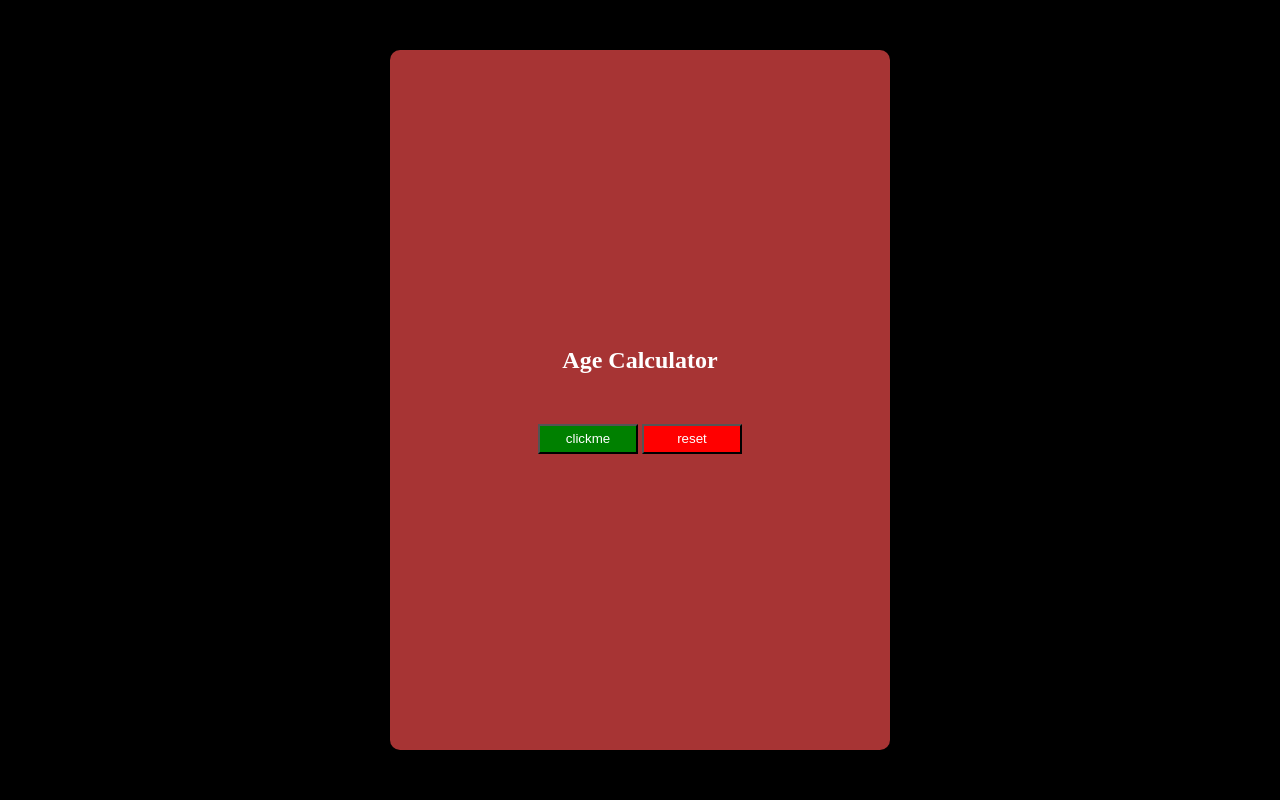
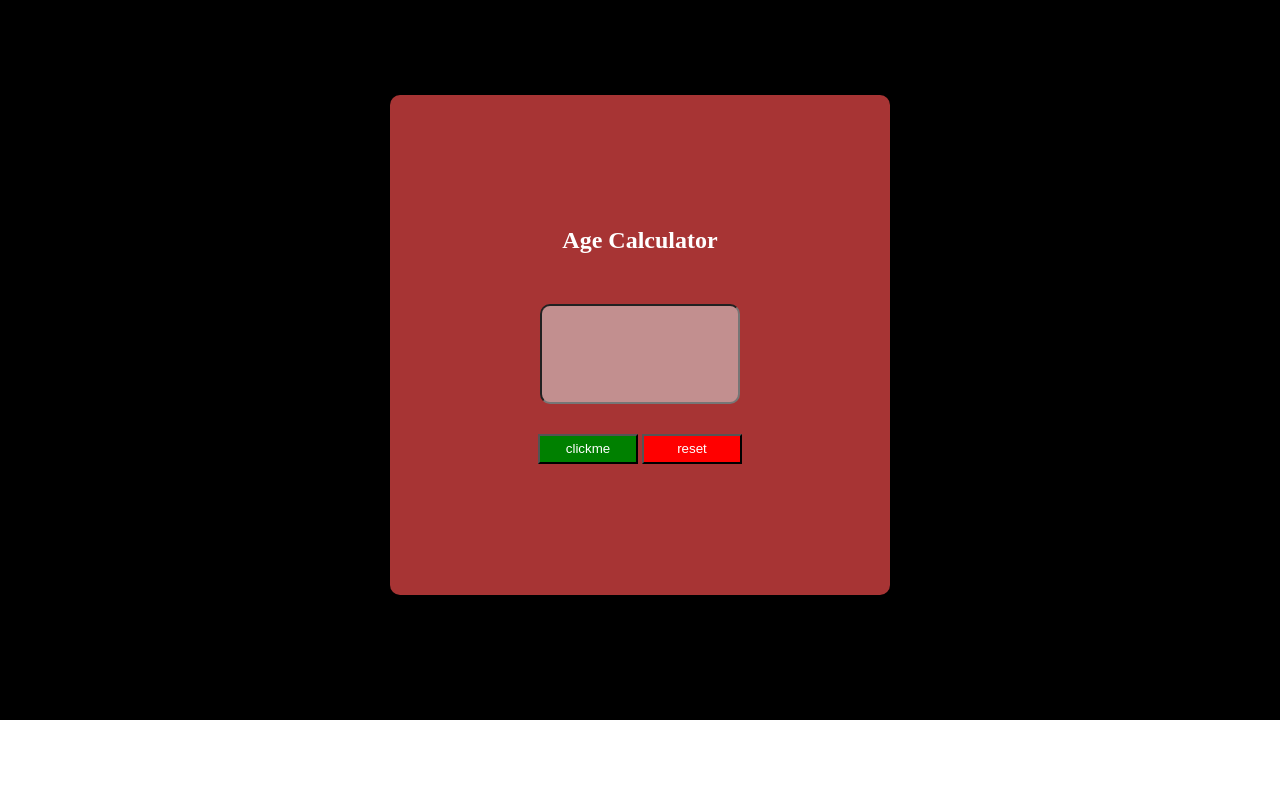
Before and after one commit to mdraihanhasan201/javascript, a PHP site: page /age_calculator/index.html in a window 1280 px wide. Run offline with PHP 8.4, Linux system fonts and the light colour scheme.

Commit message:
Add files via upload

```diff
--- a/age_calculator/index.html
+++ b/age_calculator/index.html
@@ -15,7 +15,17 @@
             </h2>
 
 
-            <div class="button " onclick="ageindays">
+            <div >
+                <input type="number" name=""
+
+               id="get-age">
+
+
+
+            </div>
+
+
+            <div class="button " >
                 <button id="clickme">
                     clickme
                 </button>
@@ -24,8 +34,9 @@
                     reset
 
                 </button >
-            </div>
+
         </div>
+
     </div>
 
 
--- a/age_calculator/main.js
+++ b/age_calculator/main.js
@@ -1,24 +1,22 @@
-//  var clickme=document.getElementById("clickme");
-//  let h1 = document.createElement("h1")
-//  clickme.onclick=function(){
-//     let brithday=prompt("enter your birthday")
+let clickme = document.getElementById("clickme");
+let reset = document.getElementById("reset")
 
-//    let textnode=h1.innerHTML("your age is"+brithday);
-//    h1.appendChild(textnode);
+
+clickme.onclick = function(){
+    var birthday = document.getElementById("get-age").value;
+    if (birthday == ""){
+       alert("enter your birthday")   ;
+    } else{
+        let age = 2023-birthday;
+        document.getElementById("get-age").value=age;
+
+    }
 
 
 
 
 
-//  }birthday
-
-function ageindays(){
-    var birthday = prompt("enter your day")
-    var ageindayss= (2023-birthday)*365;
-    var h1 = document.createElement("h1");
-    var textanswer=document.TEXT_NODE("your age is "+ageindays+"years old");
-    h1.setAttribute("id","ageindays")
-    h1.appendChild(textanswer);
-    document.getElementById("get-age").appendChild(h1)
-
 }
+reset. onclick = function(){
+    location.reload();
+}
--- a/age_calculator/style.css
+++ b/age_calculator/style.css
@@ -5,7 +5,7 @@
 
 }
 .container{
-    height: 100vh;
+    height: 90vh;
     width: 100vwh;
     background: #000;
     color: white;
@@ -23,10 +23,12 @@ align-items: center;
     flex-direction: column;
     justify-content: center;
     align-items: center;
-    height: 700px;
+    height: 500px;
      width: 500px;
      gap: 30px;
      border-radius: 10px;
+     margin-top: 20px ;
+     margin-bottom: 50px;
 
 }
 
@@ -69,3 +71,12 @@ align-items: center;
     color: #000;
 
 }
+#get-age{
+    height: 100px;
+    width: 200px;
+    border-radius: 10px;
+    background: #c28f8f;
+    color: rgb(9, 7, 7);
+    font-weight: bold;
+
+}
```
